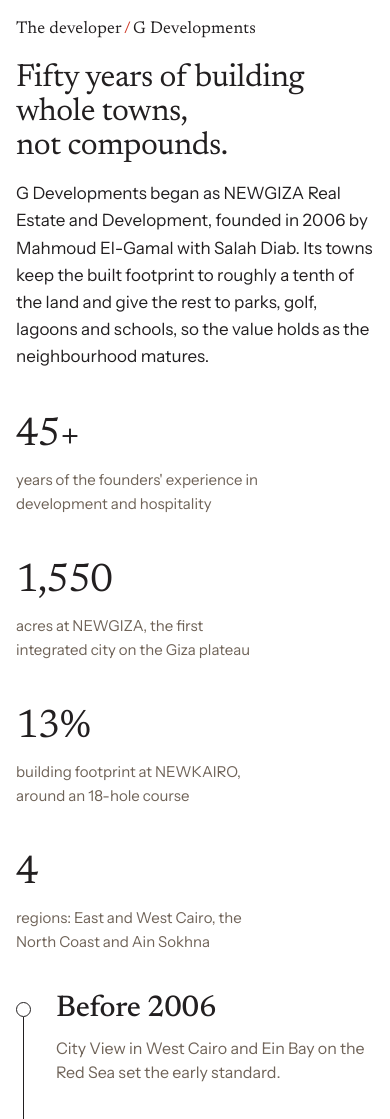
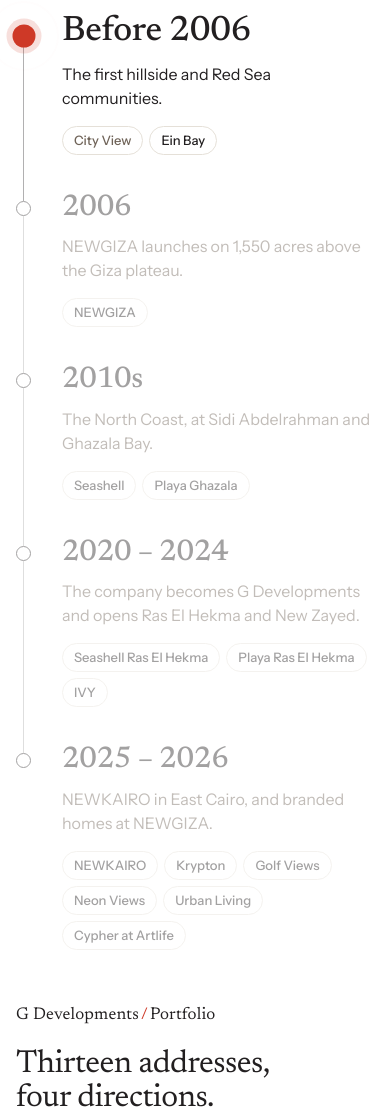
Before and after one commit to omarsherif8722-source/gdvelepomets-hemaly-, a plain HTML site: page index.html in a window 390 px wide. Shown: the part 3400-4519 px from the top of the page. Drawn offline with Linux system fonts and the light colour scheme.

Commit message:
Make Portfolio an interactive company timeline with the projects of each period
Portfolio now shows only the timeline, then the project list: the story paragraph and the four figures are gone. Each period (Before 2006, 2006, 2010s, 2020-2024, 2025-2026) lists the projects launched in it as links to their pages, taken from the company milestones. On wide screens a red point sweeps from the first period to today when the timeline comes into view, filling the line behind it; hovering a period moves the point there and enlarges it while the others fade, and it returns to today when the mouse leaves. On phones the point follows the period in the middle of the screen as you scroll, and a tap also selects a period.

Co-Authored-By: Claude Opus 5.5 <noreply@anthropic.com>

```diff
--- a/css/site.css
+++ b/css/site.css
@@ -541,21 +541,35 @@ dialog::backdrop { background: rgba(34, 11, 14, 0.72); backdrop-filter: blur(3px
 
 /* ---------- Developer ---------- */
 .developer { padding-block: var(--section); background: var(--paper); }
-/* The story and timeline run straight into the project list as one white Portfolio section */
+/* The timeline runs straight into the project list as one white Portfolio section */
 .developer + .atlas { padding-top: 0; }
-.developer__intro { max-width: 900px; }
-.developer__intro p:last-child { max-width: 62ch; font-size: 17px; margin-top: 16px; }
-.developer__stats { display: grid; grid-template-columns: repeat(4, minmax(0, 1fr)); gap: 0 24px; margin: clamp(28px, 3.6vw, 48px) 0; }
-.developer__stats div { display: flex; flex-direction: column; padding-top: 18px; }
-.developer__stats dd { font-family: var(--display); font-size: clamp(40px, 4.2vw, 60px); line-height: 1; letter-spacing: -0.02em; }
-.developer__stats dt { margin-top: 12px; font-size: 15px; color: var(--stone); max-width: 26ch; }
-.timeline { display: grid; grid-template-columns: repeat(5, minmax(0, 1fr)); gap: 0 28px; margin-top: clamp(40px, 4.4vw, 64px); }
-.timeline li { position: relative; padding-top: 42px; }
-.timeline li::before { content: ""; position: absolute; left: 0; top: 0; width: 15px; height: 15px; border-radius: 50%; background: var(--paper); border: 1px solid var(--ink); }
-.timeline li:not(:last-child)::after { content: ""; position: absolute; left: 15px; right: -28px; top: 7px; height: 1px; background: var(--ink); }
-.timeline li:last-child::before { background: var(--vermilion); border-color: var(--vermilion); }
-.timeline__year { display: block; font-family: var(--display); font-size: clamp(26px, 2.4vw, 34px); font-weight: 500; line-height: 1.05; letter-spacing: -0.01em; margin-bottom: 10px; white-space: nowrap; }
-.timeline p { font-size: 16px; line-height: 1.5; color: var(--stone); }
+
+/* Company timeline: a red point travels from period to period */
+.timeline-wrap { position: relative; }
+.timeline { display: grid; grid-template-columns: repeat(5, minmax(0, 1fr)); gap: 0 28px; }
+.timeline > li { position: relative; padding-top: 46px; outline: none; transition: opacity 0.45s var(--ease); }
+.timeline > li::before { content: ""; position: absolute; left: 0; top: 0; z-index: 2; width: 15px; height: 15px; border-radius: 50%; background: var(--paper); border: 1px solid var(--ink); transition: background-color 0.45s var(--ease), border-color 0.45s var(--ease); }
+.timeline > li:not(:last-child)::after { content: ""; position: absolute; left: 15px; right: -28px; top: 7px; height: 1px; background: var(--ink); opacity: 0.35; }
+.timeline-wrap:not(.is-live) .timeline > li:last-child::before { background: var(--vermilion); border-color: var(--vermilion); }
+.timeline__year { display: block; width: max-content; font-family: var(--display); font-size: clamp(26px, 2.4vw, 34px); font-weight: 500; line-height: 1.05; letter-spacing: -0.01em; margin-bottom: 10px; white-space: nowrap; transform-origin: 0 100%; transition: transform 0.45s var(--ease); }
+.timeline > li p { font-size: 16px; line-height: 1.5; color: var(--stone); transition: color 0.45s var(--ease); }
+.timeline__projects { display: flex; flex-wrap: wrap; gap: 6px; margin-top: 14px; }
+.timeline__projects > * { font-size: 13px; font-weight: 500; line-height: 1; padding: 7px 11px; border: 1px solid var(--mist); border-radius: 999px; color: var(--ink); text-decoration: none; white-space: nowrap; transition: background-color 0.2s, border-color 0.2s, color 0.2s; }
+.timeline__projects a:hover, .timeline__projects a:focus-visible { background: var(--ink); border-color: var(--ink); color: #fff; }
+.timeline__projects span { color: var(--stone); }
+.timeline__track { position: absolute; inset: 0; pointer-events: none; }
+.timeline__fill { position: absolute; z-index: 1; min-width: 2px; min-height: 2px; margin: -1px 0 0 -1px; background: var(--vermilion); transition: width 0.7s var(--ease), height 0.7s var(--ease); }
+.timeline__marker { position: absolute; left: 0; top: 0; z-index: 3; width: 23px; height: 23px; margin: -11.5px 0 0 -11.5px; border-radius: 50%; background: var(--vermilion); box-shadow: 0 0 0 6px rgba(206, 57, 39, 0.16); transition: transform 0.7s var(--ease); }
+.timeline__marker::after { content: ""; position: absolute; inset: -7px; border-radius: 50%; border: 1px solid var(--vermilion); animation: tl-pulse 2.4s var(--ease) infinite; }
+@keyframes tl-pulse { from { transform: scale(0.7); opacity: 0.8; } to { transform: scale(1.9); opacity: 0; } }
+/* Live: dots up to the point turn red, the current period grows, the others recede */
+.timeline-wrap.is-live .timeline > li { cursor: pointer; opacity: 0.42; }
+.timeline-wrap.is-live .timeline > li.is-past { opacity: 0.7; }
+.timeline-wrap.is-live .timeline > li.is-active { opacity: 1; }
+.timeline > li.is-past::before { background: var(--vermilion); border-color: var(--vermilion); }
+.timeline > li.is-active .timeline__year { transform: scale(1.18); }
+.timeline > li.is-active p { color: var(--ink); }
+.timeline > li:focus-visible .timeline__year { text-decoration: underline; text-decoration-color: var(--vermilion); text-underline-offset: 6px; }
 
 /* ---------- Contact ---------- */
 .contact { background: var(--oxblood); color: #fff; padding-block: var(--section); }
@@ -629,12 +643,11 @@ dialog::backdrop { background: rgba(34, 11, 14, 0.72); backdrop-filter: blur(3px
   .atlas__view { position: static; }
   .atlas__list button { padding: 14px 0 12px; }
   .sec-head--split { grid-template-columns: minmax(0, 1fr); }
-  .developer__stats { grid-template-columns: repeat(2, minmax(0, 1fr)); gap: 28px; }
   .timeline { grid-template-columns: minmax(0, 1fr); gap: 0; }
-  .timeline li { padding: 0 0 30px 40px; }
-  .timeline li:last-child { padding-bottom: 0; }
-  .timeline li::before { top: 8px; }
-  .timeline li:not(:last-child)::after { left: 7px; right: auto; top: 23px; bottom: -8px; width: 1px; height: auto; }
+  .timeline > li { padding: 0 0 38px 46px; }
+  .timeline > li:last-child { padding-bottom: 0; }
+  .timeline > li::before { top: 8px; }
+  .timeline > li:not(:last-child)::after { left: 7px; right: auto; top: 23px; bottom: -8px; width: 1px; height: auto; }
   .timeline__year { font-size: 30px; }
   .plan-card__body { grid-template-columns: minmax(0, 1fr); }
 }
@@ -682,7 +695,6 @@ dialog::backdrop { background: rgba(34, 11, 14, 0.72); backdrop-filter: blur(3px
   .ats__row .ats__cell-land:empty { display: none; }
   .ats__row > :last-child { grid-column: 1 / -1; margin-top: 10px; }
   .library__grid { grid-template-columns: minmax(0, 1fr); }
-  .developer__stats { grid-template-columns: minmax(0, 1fr); }
   .contact__offices { grid-template-columns: minmax(0, 1fr); }
   .footer__grid { grid-template-columns: minmax(0, 1fr); }
   .footer { padding-bottom: 140px; }
--- a/index.html
+++ b/index.html
@@ -214,27 +214,39 @@
       </div>
     </section>
 
-    <!-- Portfolio: the developer story and timeline, then the projects -->
-    <section class="developer" id="portfolio">
+    <!-- Portfolio: the G Developments timeline, then the projects -->
+    <section class="developer" id="portfolio" aria-labelledby="history-title">
       <div class="wrap">
-        <div class="developer__intro">
-          <p class="brandline">The developer<span>/</span>G Developments</p>
-          <h2 class="sec-title">Fifty years of building whole towns, not compounds.</h2>
-          <p>G Developments began as NEWGIZA Real Estate and Development, founded in 2006 by Mahmoud El-Gamal with Salah Diab. Its towns keep the built footprint to roughly a tenth of the land and give the rest to parks, golf, lagoons and schools, so the value holds as the neighbourhood matures.</p>
+        <h2 class="sr-only" id="history-title">G Developments, from before 2006 to today</h2>
+        <div class="timeline-wrap" data-timeline>
+          <ol class="timeline">
+            <li tabindex="0">
+              <span class="timeline__year">Before 2006</span>
+              <p>The first hillside and Red Sea communities.</p>
+              <div class="timeline__projects"><span>City View</span><a href="/ein-bay/">Ein Bay</a></div>
+            </li>
+            <li tabindex="0">
+              <span class="timeline__year">2006</span>
+              <p>NEWGIZA launches on 1,550 acres above the Giza plateau.</p>
+              <div class="timeline__projects"><a href="/newgiza/">NEWGIZA</a></div>
+            </li>
+            <li tabindex="0">
+              <span class="timeline__year">2010s</span>
+              <p>The North Coast, at Sidi Abdelrahman and Ghazala Bay.</p>
+              <div class="timeline__projects"><a href="/seashell/">Seashell</a><a href="/playa-ghazala/">Playa Ghazala</a></div>
+            </li>
+            <li tabindex="0">
+              <span class="timeline__year">2020 – 2024</span>
+              <p>The company becomes G Developments and opens Ras El Hekma and New Zayed.</p>
+              <div class="timeline__projects"><a href="/seashell-ras-el-hekma/">Seashell Ras El Hekma</a><a href="/playa-ras-el-hekma/">Playa Ras El Hekma</a><a href="/ivy/">IVY</a></div>
+            </li>
+            <li tabindex="0">
+              <span class="timeline__year">2025 – 2026</span>
+              <p>NEWKAIRO in East Cairo, and branded homes at NEWGIZA.</p>
+              <div class="timeline__projects"><a href="/#newkairo">NEWKAIRO</a><a href="/krypton/">Krypton</a><a href="/golf-views/">Golf Views</a><a href="/neon-views/">Neon Views</a><a href="/urban-living/">Urban Living</a><a href="/artlife/">Cypher at Artlife</a></div>
+            </li>
+          </ol>
         </div>
-        <dl class="developer__stats">
-          <div><dd>45+</dd><dt>years of the founders' experience in development and hospitality</dt></div>
-          <div><dd>1,550</dd><dt>acres at NEWGIZA, the first integrated city on the Giza plateau</dt></div>
-          <div><dd>13%</dd><dt>building footprint at NEWKAIRO, around an 18-hole course</dt></div>
-          <div><dd>4</dd><dt>regions: East and West Cairo, the North Coast and Ain Sokhna</dt></div>
-        </dl>
-        <ol class="timeline">
-          <li><span class="timeline__year">Before 2006</span><p>City View in West Cairo and Ein Bay on the Red Sea set the early standard.</p></li>
-          <li><span class="timeline__year">2006</span><p>NEWGIZA launches with a golf course, a university, a sporting club and a health park.</p></li>
-          <li><span class="timeline__year">2010s</span><p>Seashell and Playa bring the same approach to Sidi Abdelrahman and Ghazala Bay.</p></li>
-          <li><span class="timeline__year">2020 – 2024</span><p>The company becomes G Developments and opens Ras El Hekma and IVY New Zayed.</p></li>
-          <li><span class="timeline__year">2025 – 2026</span><p>NEWKAIRO and Krypton in East Cairo, Cypher with Autograph Collection, Seashell Waterfront.</p></li>
-        </ol>
       </div>
     </section>
 
--- a/js/site.js
+++ b/js/site.js
@@ -269,6 +269,91 @@
       });
     }, { rootMargin: "-45% 0px -50% 0px" });
     if (PAGE === "home") ["newkairo", "portfolio", "projects", "payments", "brochures", "contact"].forEach((id) => { const s = document.getElementById(id); if (s) io.observe(s); });
+  }
+
+  /* ------------------------------------------------------------------ */
+  /* Company timeline: a red point travels from period to period          */
+  /* ------------------------------------------------------------------ */
+  const timeline = $("[data-timeline]");
+  if (timeline) {
+    const steps = $$(".timeline > li", timeline);
+    const last = steps.length - 1;
+    const track = document.createElement("div");
+    track.className = "timeline__track";
+    track.setAttribute("aria-hidden", "true");
+    track.innerHTML = '<span class="timeline__fill"></span><span class="timeline__marker"></span>';
+    timeline.appendChild(track);
+    const fill = $(".timeline__fill", track);
+    const marker = $(".timeline__marker", track);
+    const wide = window.matchMedia("(min-width: 961px)");
+    let active = 0;
+    let sweepTimer = 0;
+    let homeTimer = 0;
+
+    // Centre of a step's dot, relative to the timeline
+    const centre = (li) => {
+      const box = timeline.getBoundingClientRect();
+      const r = li.getBoundingClientRect();
+      const dot = getComputedStyle(li, "::before");
+      return {
+        x: r.left - box.left + parseFloat(dot.left) + parseFloat(dot.width) / 2,
+        y: r.top - box.top + parseFloat(dot.top) + parseFloat(dot.height) / 2,
+      };
+    };
+    function show(i) {
+      active = i;
+      steps.forEach((li, k) => {
+        li.classList.toggle("is-active", k === i);
+        li.classList.toggle("is-past", k < i);
+        if (k === i) li.setAttribute("aria-current", "step"); else li.removeAttribute("aria-current");
+      });
+      const a = centre(steps[0]);
+      const b = centre(steps[i]);
+      fill.style.left = `${a.x}px`;
+      fill.style.top = `${a.y}px`;
+      fill.style.width = `${Math.max(0, b.x - a.x)}px`;
+      fill.style.height = `${Math.max(0, b.y - a.y)}px`;
+      marker.style.transform = `translate(${b.x}px, ${b.y}px)`;
+    }
+    const stopSweep = () => { clearTimeout(sweepTimer); clearTimeout(homeTimer); };
+    function sweep(i) {
+      show(i);
+      if (i < last) sweepTimer = setTimeout(() => sweep(i + 1), 950);
+    }
+
+    timeline.classList.add("is-live");
+    show(0);
+    steps.forEach((li, i) => {
+      li.addEventListener("mouseenter", () => { if (wide.matches) { stopSweep(); show(i); } });
+      li.addEventListener("focus", () => { stopSweep(); show(i); });
+      li.addEventListener("click", (e) => { if (!e.target.closest("a")) { stopSweep(); show(i); } });
+    });
+    // When the pointer leaves, the point returns to the present
+    timeline.addEventListener("mouseleave", () => {
+      if (!wide.matches) return;
+      clearTimeout(homeTimer);
+      homeTimer = setTimeout(() => show(last), 1400);
+    });
+    // Wide screens: sweep from the first period to today once the timeline is in view
+    if ("IntersectionObserver" in window) {
+      new IntersectionObserver(([en], obs) => {
+        if (!en.isIntersecting || !wide.matches) return;
+        obs.disconnect();
+        if (reduceMotion) show(last); else sweep(0);
+      }, { threshold: 0.5 }).observe(timeline);
+      // Phones: the point follows the period in the middle of the screen as you scroll
+      const follow = new IntersectionObserver((entries) => {
+        if (wide.matches) return;
+        entries.forEach((en) => { if (en.isIntersecting) show(steps.indexOf(en.target)); });
+      }, { rootMargin: "-40% 0px -50% 0px" });
+      steps.forEach((li) => follow.observe(li));
+    } else {
+      show(last);
+    }
+    const realign = () => show(active);
+    window.addEventListener("resize", realign);
+    if (wide.addEventListener) wide.addEventListener("change", realign);
+    document.fonts && document.fonts.ready.then(realign);
   }
 
   /* ------------------------------------------------------------------ */
```
Also changed, not shown: scripts/home_sections.html (+31 -19 lines).
